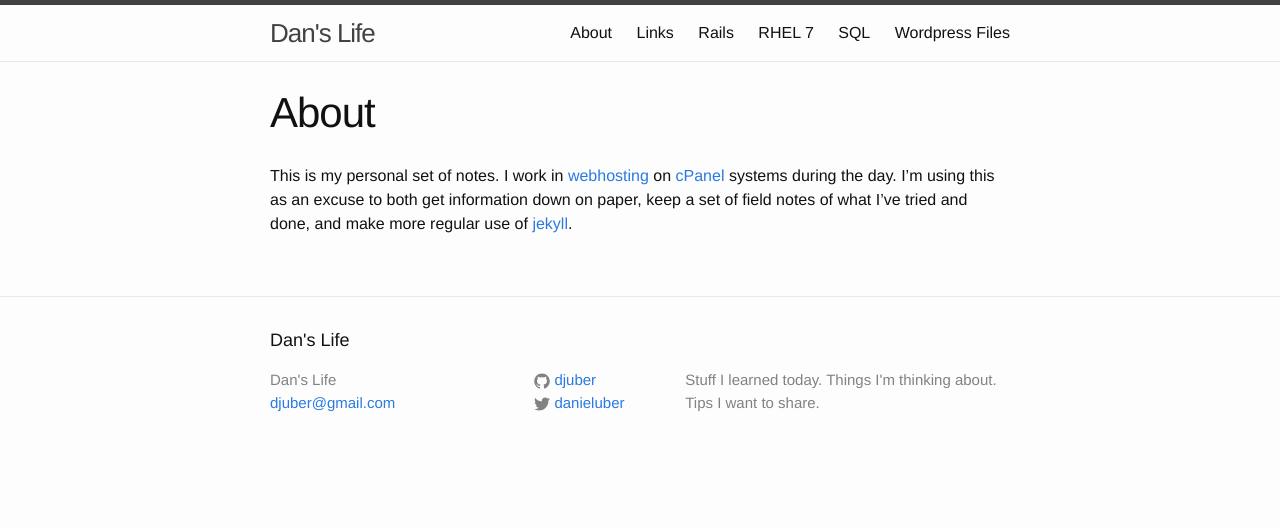
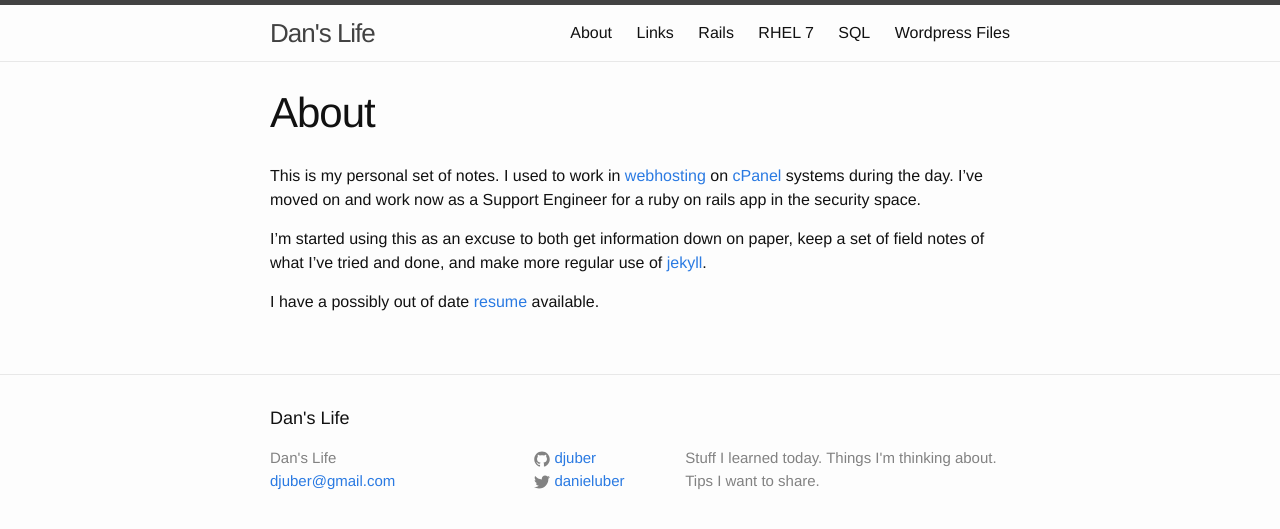
Before and after one commit to djuber/myblog, a Jekyll site: the page built from about.md, in a window 1280 px wide. Shown: the top 529 px of the page. Built offline with Jekyll 4.4.1, drawn with Linux system fonts in a browser that asks for light colours.

Commit message:
automatic commit from publish

```diff
--- a/about.md
+++ b/about.md
@@ -3,6 +3,9 @@ layout: page
 title: About
 permalink: /about/
 ---
-This is my personal set of notes. I work in [webhosting](https://www.wiredtree.com/about/) on [cPanel](https://cpanel.com/) systems during the day. I'm using this as an excuse to
-both get information down on paper, keep a set of field notes of what I've tried and done, and make more
-regular use of [jekyll](https://jekyllrb.com).
+This is my personal set of notes. I used to work in [webhosting](https://www.wiredtree.com/about/) on [cPanel](https://cpanel.com/) systems during the day. I've moved on and work now as a Support Engineer for a ruby on rails app in the security space.
+
+I'm started using this as an excuse to both get information down on paper, keep a set of field notes of what I've tried and done, and make more regular use of [jekyll](https://jekyllrb.com).
+
+
+I have a possibly out of date [resume](https://djuber.tk/) available.
```
